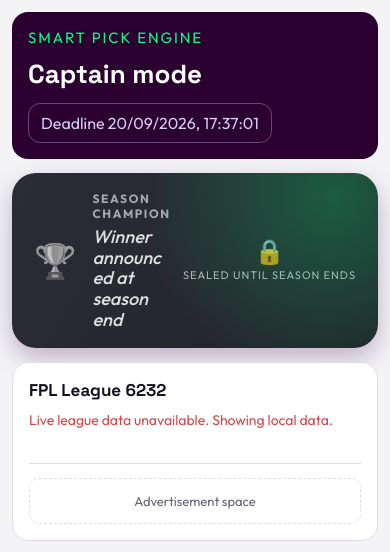
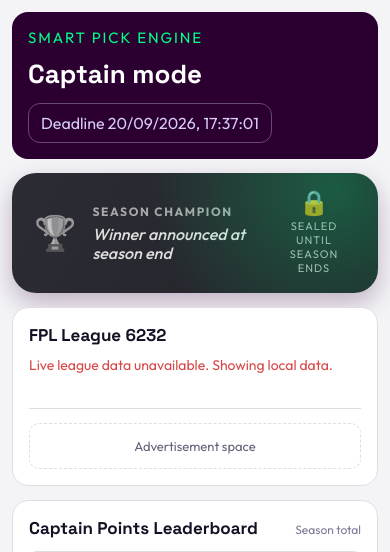
Before and after one commit to RNSAINJU/fpl-djano, a Django app: page /captain-mode/ in a window 390 px wide. Shown: the part 82-634 px from the top of the page. Run offline with Django 5.2, Linux system fonts and the light colour scheme; data comes from the database, SQL or seed files in the repository; data that the repository does not hold is empty; some libraries are stand-ins or nearby versions.

Commit message:
Fix sealed winner-spotlight card text wrapping one word per line on mobile

```diff
--- a/static/fantasy/css/style.css
+++ b/static/fantasy/css/style.css
@@ -1359,6 +1359,27 @@ td small {
     font-size: 24px;
 }
 
+@media (max-width: 620px) {
+    /* The sealed score's "Sealed until season ends" label has
+       white-space: nowrap on desktop, which forces the flex-shrink: 0
+       score column to claim its full nowrap width. On narrow screens
+       that leaves almost nothing for the name column next to it, so the
+       placeholder text collapses to one word (or fewer) per line with
+       mid-word breaks. Letting the label wrap and capping the score
+       column's width gives the name column enough room to wrap normally. */
+    .winner-spotlight--sealed .winner-spotlight__score {
+        max-width: 84px;
+    }
+
+    .winner-spotlight--sealed .winner-spotlight__score span {
+        white-space: normal;
+    }
+
+    .winner-spotlight--sealed .winner-spotlight__name--sealed {
+        font-size: 16px;
+    }
+}
+
 /* Current Squad, laid out like the FPL app's own pitch view: rows of
    jersey icons grouped GK -> DEF -> MID -> FWD on a green pitch, with the
    4 substitutes in their own strip underneath. */
```
